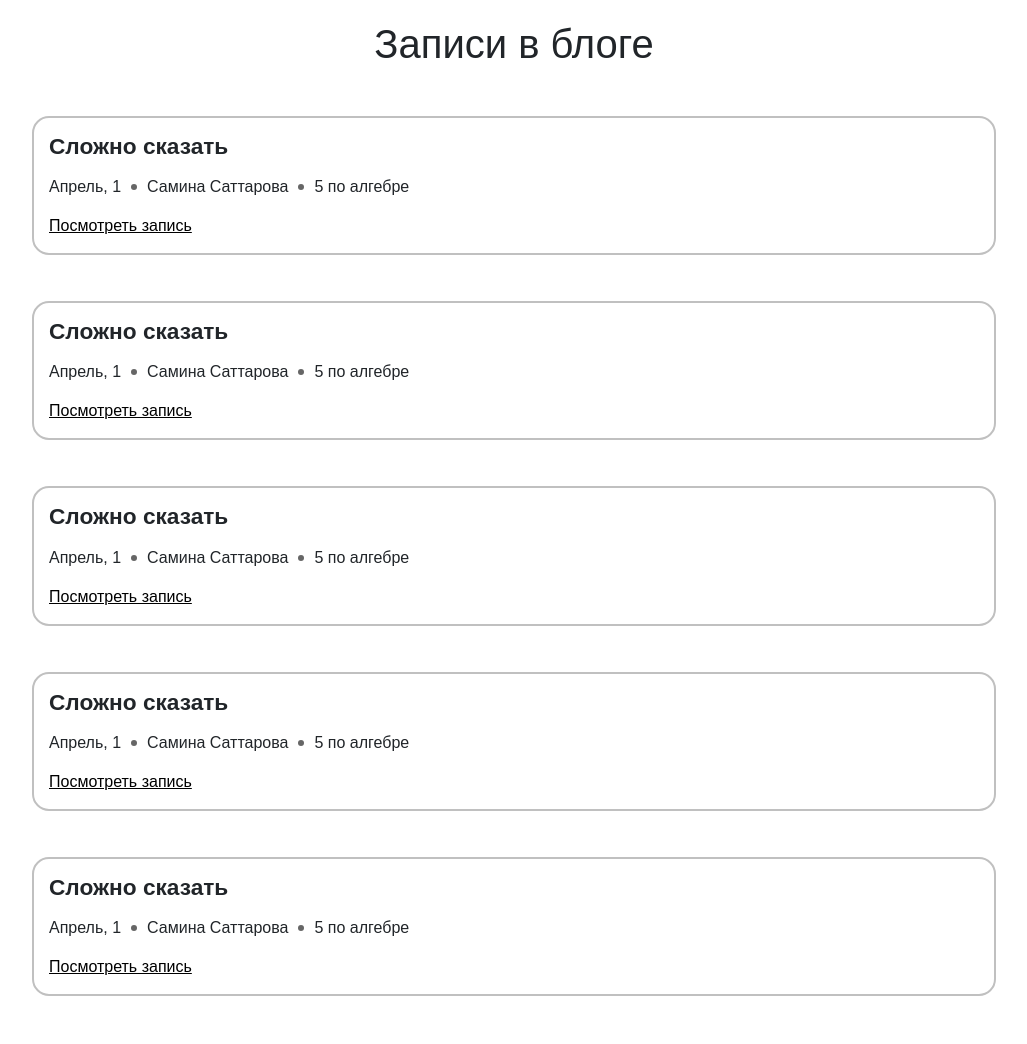
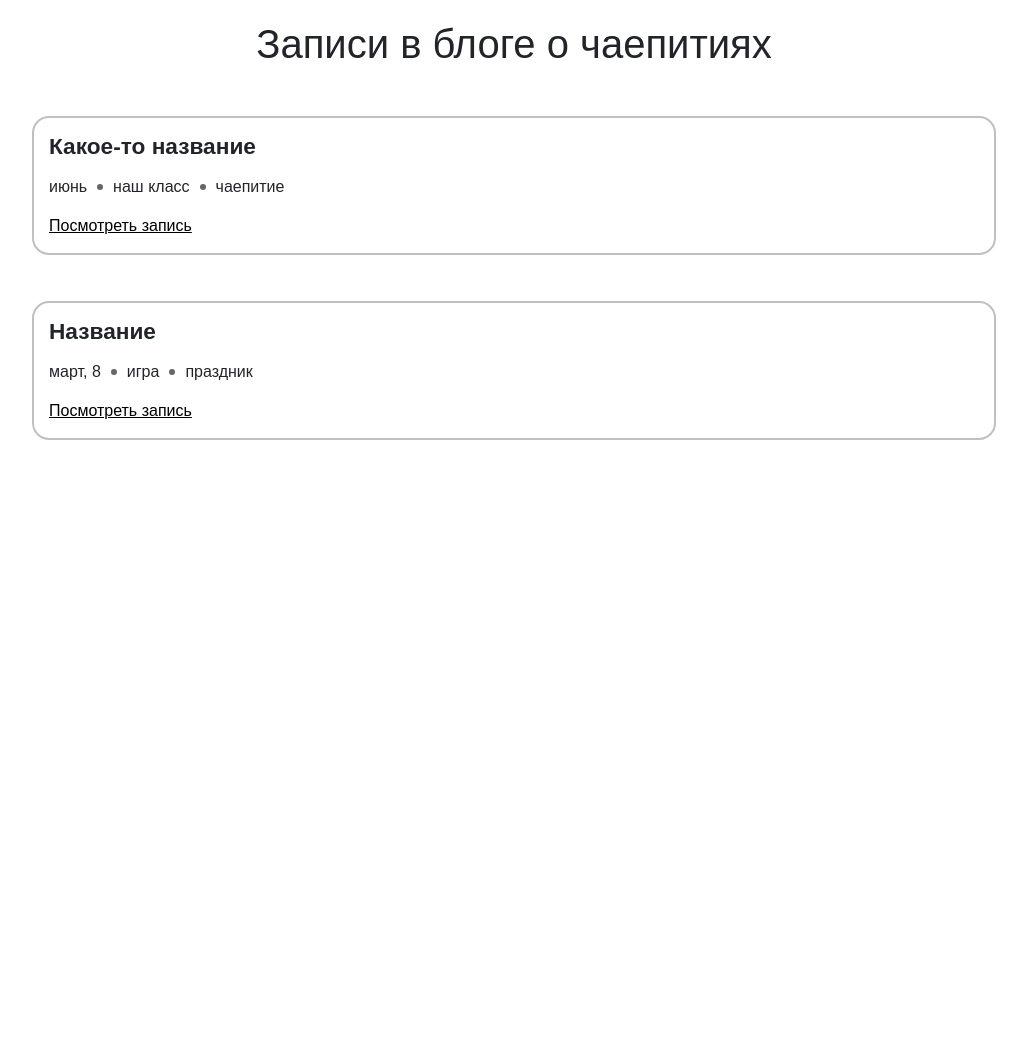
Before and after one commit to SaminaSattarova/HTML_project, a Flask app: page /static/css_img/templates/chaepitiya.html in a window 1280 px wide. Shown: the whole page, without its empty margins (126-1153 px from the left). After the commit the page ends 440 px from the top, so only its background shows below. Run offline with Flask 3, Linux system fonts and the light colour scheme.

Commit message:
общие исправления для создания презентации

```diff
--- a/static/css_img/style.css
+++ b/static/css_img/style.css
@@ -12,10 +12,6 @@
 
 .background_borya {
   background-color: #faf0e6;
-}
-
-.background_borya2 {
-  background-color: #ffeee0;
 }
 
 .background_travels {
--- a/static/css_img/templates/chaepitiya.html
+++ b/static/css_img/templates/chaepitiya.html
@@ -11,52 +11,28 @@
     <link rel="stylesheet" type="text/css" href="../templates/travels.css">
 </head>
 <body>
-  <h1 class="base">Записи в блоге</h1>
+  <h1 class="base">Записи в блоге о чаепитиях</h1>
+
   <div class="container">
-      <h2><b>Сложно сказать</b></h2>
+      <h2><b>Какое-то название</b></h2>
       <div class="post-meta">
-          <time datetime="2023-03-26">Апрель, 1</time>
-          <span class="author">Самина Саттарова</span>
-          <span class="category">5 по алгебре</span>
+          <time datetime="2023-03-26">июнь</time>
+          <span class="author">наш класс</span>
+          <span class="category">чаепитие</span>
       </div>
       <a class="text" data-bs-toggle="modal" data-bs-target="#exampleModal">Посмотреть запись</a>
   </div>
+
   <div class="container">
-      <h2><b>Сложно сказать</b></h2>
+      <h2><b>Название</b></h2>
       <div class="post-meta">
-          <time datetime="2023-03-26">Апрель, 1</time>
-          <span class="author">Самина Саттарова</span>
-          <span class="category">5 по алгебре</span>
+          <time datetime="2023-03-26">март, 8</time>
+          <span class="author">игра</span>
+          <span class="category">праздник</span>
       </div>
       <a class="text" data-bs-toggle="modal" data-bs-target="#exampleModal">Посмотреть запись</a>
   </div>
-  <div class="container">
-      <h2><b>Сложно сказать</b></h2>
-      <div class="post-meta">
-          <time datetime="2023-03-26">Апрель, 1</time>
-          <span class="author">Самина Саттарова</span>
-          <span class="category">5 по алгебре</span>
-      </div>
-      <a class="text" data-bs-toggle="modal" data-bs-target="#exampleModal">Посмотреть запись</a>
-  </div>
-  <div class="container">
-      <h2><b>Сложно сказать</b></h2>
-      <div class="post-meta">
-          <time datetime="2023-03-26">Апрель, 1</time>
-          <span class="author">Самина Саттарова</span>
-          <span class="category">5 по алгебре</span>
-      </div>
-      <a class="text" data-bs-toggle="modal" data-bs-target="#exampleModal">Посмотреть запись</a>
-  </div>
-  <div class="container">
-      <h2><b>Сложно сказать</b></h2>
-      <div class="post-meta">
-          <time datetime="2023-03-26">Апрель, 1</time>
-          <span class="author">Самина Саттарова</span>
-          <span class="category">5 по алгебре</span>
-      </div>
-      <a class="text" data-bs-toggle="modal" data-bs-target="#exampleModal">Посмотреть запись</a>
-  </div>
+
   <div class="modal fade" id="exampleModal" tabindex="-1" aria-labelledby="exampleModalLabel" aria-hidden="true">
       <div class="modal-dialog modal-dialog-centered modal-dialog-scrollable modal-xl">
         <div class="modal-content">
@@ -66,15 +42,15 @@
           <div class="modal-body">
             <form>
               <div class="mb-3">
-                <h1 class="col-form-label">Кто это?</h1>
+                <h1 class="col-form-label">Описание</h1>
                 <p class="char"></p>
               </div>
               <div class="mb-3">
-                <h1 class="col-form-label">Чем же обычно занимается?</h1>
+                <h1 class="col-form-label">Интересные события</h1>
                 <p class="hobby"></p>
               </div>
               <div class="mb-3">
-                <h1 class="col-form-label">А вместе в классом он(а) был(а):</h1>
+                <h1 class="col-form-label">Выводы</h1>
                 <p class="travel"></p>
               </div>
             </form>
@@ -85,6 +61,7 @@
         </div>
       </div>
   </div>
+
   <script type="text/javascript">
 
     const exampleModal = document.getElementById('exampleModal')
```
Also changed, not shown: static/css_img/templates/contacts.html (deleted, +0 -39 lines), static/css_img/templates/patriot.html (+12 -36 lines), static/css_img/templates/spb.html (+12 -35 lines), templates/base.html (+4 -7 lines).
